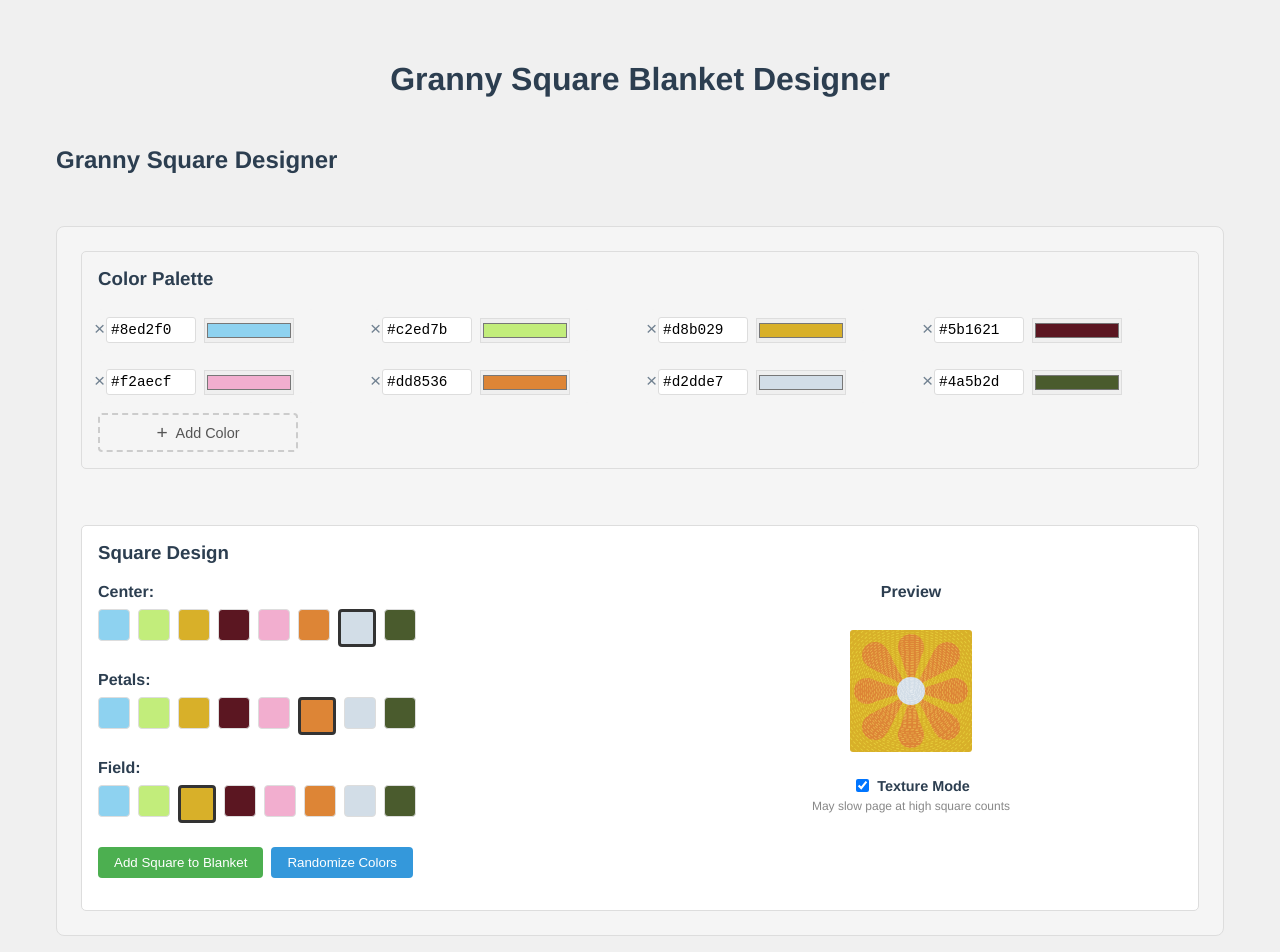
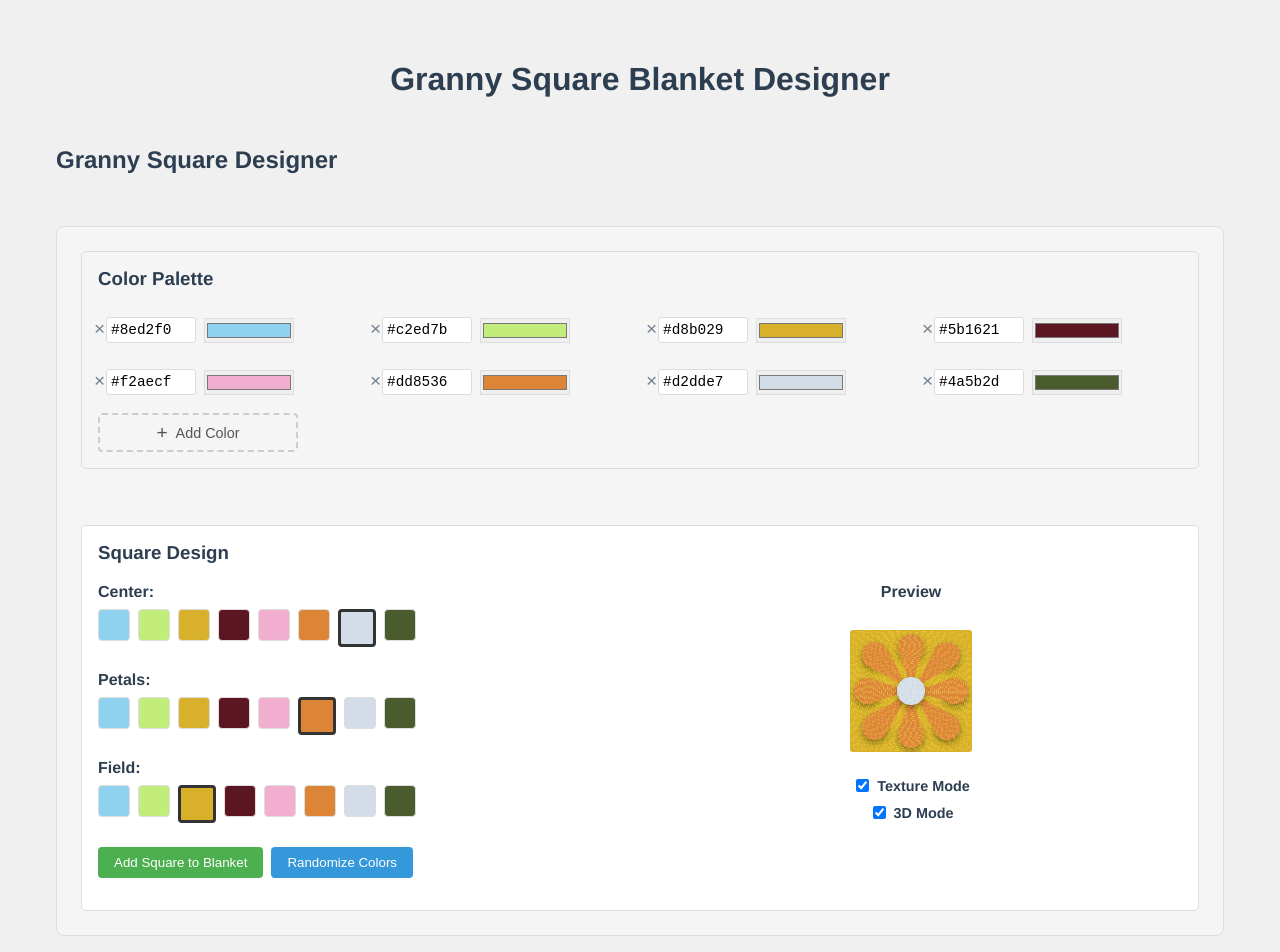
Before and after one commit to TyJaYo/granny-squares, a Vue app: page / in a window 1280 px wide. Shown: the top 952 px of the page. Built offline with nearby package versions, Linux system fonts and the light colour scheme.

Commit message:
optimize texture mode, add 3D mode

```diff
--- a/src/components/GrannySquareDesigner.vue
+++ b/src/components/GrannySquareDesigner.vue
@@ -64,18 +64,8 @@
             <div class="square-preview-container">
               <h4>Preview</h4>
               <div class="granny-square preview-square" :style="{ backgroundColor: currentSquare.field }">
-              <div class="petal-container">
-                <div
-                  v-for="circle in dashedCircles"
-                  :key="circle.id"
-                  class="dashed-circle"
-                  :style="{
-                    width: `${circle.size}%`,
-                    height: `${circle.size}%`,
-                    opacity: circle.opacity,
-                    strokeDasharray: circle.dashArray
-                  }"
-                ></div>
+              <div class="petal-container" :class="{ 'shadowed': showShadow }">
+                <img v-if="showTexture" src="/crochet-texture.svg" class="texture-overlay" alt="" />
 
                 <div class="petal petal-top" :style="{ backgroundColor: currentSquare.petals }"></div>
                 <div class="petal petal-top-right" :style="{ backgroundColor: currentSquare.petals }"></div>
@@ -103,7 +93,12 @@
                   <input type="checkbox" v-model="showTexture">
                   <span class="toggle-label">Texture Mode</span>
                 </label>
-                <div class="texture-warning">May slow page at high square counts</div>
+              </div>
+              <div class="shadow-toggle">
+                <label class="toggle-container">
+                  <input type="checkbox" v-model="showShadow">
+                  <span class="toggle-label">3D Mode</span>
+                </label>
               </div>
             </div>
           </div>
@@ -121,18 +116,8 @@
           class="granny-square blanket-square"
           :style="{ backgroundColor: square.field }"
         >
-          <div class="petal-container">
-            <div
-              v-for="circle in dashedCircles"
-              :key="circle.id"
-              class="dashed-circle"
-              :style="{
-                width: `${circle.size}%`,
-                height: `${circle.size}%`,
-                opacity: circle.opacity,
-                strokeDasharray: circle.dashArray
-              }"
-            ></div>
+          <div class="petal-container" :class="{ 'shadowed': showShadow }">
+            <img v-if="showTexture" src="/crochet-texture.svg" class="texture-overlay" alt="" />
 
             <div class="petal petal-top" :style="{ backgroundColor: square.petals }"></div>
             <div class="petal petal-top-right" :style="{ backgroundColor: square.petals }"></div>
@@ -206,36 +191,13 @@ export default {
       paletteColors: [],
       paletteUpdateKey: 0,
       randomSquaresCount: 1,
-      showTexture: true
+      showTexture: true,
+      showShadow: true
     }
   },
   computed: {
     colors () {
       return this.paletteColors.length > 0 ? this.paletteColors : this.defaultColors
-    },
-    dashedCircles () {
-      if (!this.showTexture) return []
-
-      const circlesConfig = []
-      const totalCircles = 45
-
-      for (let i = 1; i <= totalCircles; i++) {
-        const t = i / totalCircles
-        const size = 160 - (Math.pow(t, 0.6) * 160)
-        const opacity = 0.4
-        const dashWidth = 1 + (i % 1)
-        const gapWidth = 1 + ((i + 1) % 1)
-        const dashArray = `${dashWidth},${gapWidth}`
-
-        circlesConfig.push({
-          id: `circle-${i}`,
-          size,
-          opacity,
-          dashArray
-        })
-      }
-
-      return circlesConfig
     }
   },
   methods: {
@@ -412,18 +374,16 @@ export default {
   height: 100%;
 }
 
-.dashed-circle {
+.texture-overlay {
   position: absolute;
-  border-radius: 50%;
-  top: 50%;
-  left: 50%;
-  transform: translate(-50%, -50%);
+  top: 0;
+  left: 0;
+  width: 100%;
+  height: 100%;
   pointer-events: none;
   z-index: 10;
-  background: transparent;
-  box-sizing: border-box;
-  border: 1px dashed rgba(255, 255, 255, .9);
   mix-blend-mode: overlay;
+  opacity: 1;
 }
 
 .triangle-connector {
@@ -433,7 +393,8 @@ export default {
   border-style: solid;
   border-width: 40px 13px 0;
   border-color: transparent;
-  z-index: 1;
+  z-index: 2;
+  filter: none;
 }
 
 .triangle-connector.top {
@@ -488,7 +449,12 @@ export default {
   width: 26px;
   height: 26px;
   border-radius: 50%;
-  z-index: 3;
+  z-index: 2;
+}
+
+.petal-container.shadowed .petal,
+.petal-container.shadowed .center {
+  box-shadow: 0 3px 6px rgba(0, 0, 0, 0.4);
 }
 
 .petal-top {
@@ -718,11 +684,6 @@ export default {
   font-weight: bold;
 }
 
-.texture-warning {
-  font-size: 0.75rem;
-  color: #888;
-  margin-top: 0.25rem;
-}
 
 @media (max-width: 768px) {
   .granny-square-designer {
```
